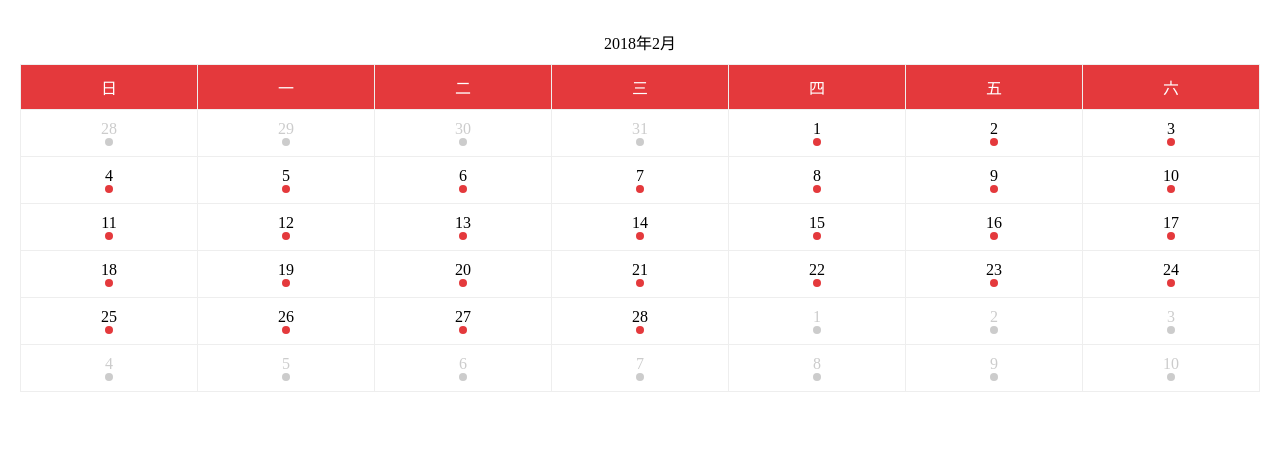
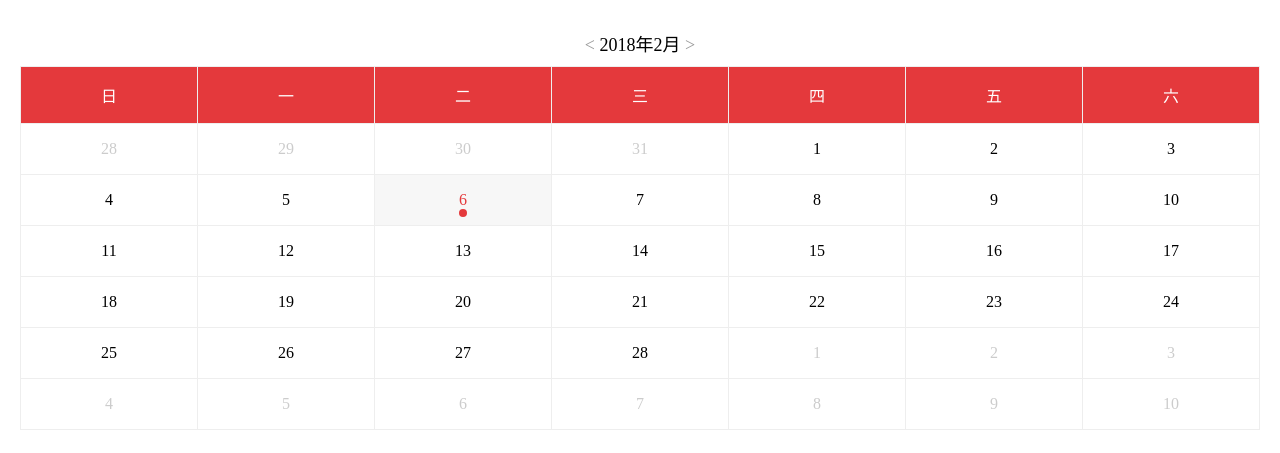
Before and after one commit to qwe3192359/demo, a plain HTML site: page calendar/index.html in a window 1280 px wide. Drawn offline with Linux system fonts and the light colour scheme.

Commit message:
新增切换上一月、下一月日历。当日日历高亮显示、增加灰色背景。

```diff
--- a/index.html
+++ b/calendar/index.html
@@ -7,41 +7,52 @@
         * {
             margin: 0
         }
-        #calendar{
+        .calendar{
             padding: 20px;
         }
-        #calendar .title{
+        .calendar .title{
             padding: 10px;
             text-align: center;
+            font-size: 18px;
         }
-        #calendar table{
+        .calendar .title span{
+            color: #999;
+        }
+        .calendar table{
             border-collapse:collapse;
             min-width: 300px;
             width: 100%;
         }
-        #calendar thead{
+        .calendar thead{
             background: #e4393c;
             color: #fff;
         }
-        #calendar td{
+        .calendar td{
             border: 1px solid #eee;
             text-align: center;
-            padding: 10px 0;
+            padding: 16px 0;
+            position: relative;
         }
-        #calendar span::after{
+        .calendar .bg-gray{
+            background: #f7f7f7;
+        }
+        .calendar .text-red{
+            color: #e4393c;
+        }
+        .calendar .text-red::after{
+            position: absolute;
+            left: 50%;
+            margin-left: -4px;
+            bottom: 8px;
             content: '';
             display: block;
             width: 8px;
             height: 8px;
             background: #e4393c;
-            margin: 0 auto;
             border-radius: 50%;
         }
-        #calendar .text-gray{
+        .calendar .text-gray{
             color: #ccc;
-        }
-        #calendar .text-gray::after{
-            background: #ccc;
         }
     </style>
 </head>
@@ -55,14 +66,16 @@
         function Calendar(obj) {
             this.id = obj.id;
             //今日日期
-            this.today = obj.date || new Date();
-            //本日月份
-            this.thisMonth = this.today.getMonth();
+            this.today = new Date();
 
+            //当前视图显示的年份
+            this.year = this.today.getFullYear();
+            //当前视图显示的月份
+            this.month = this.today.getMonth();
             //日历上显示的第一天的日期
             this.firstDay = this.getFirstDay(this.today);
             //初始化
-            this.init(this.firstDay,this.thisMonth);
+            this.update(this.firstDay,this.month);
         }
         //获取日历上显示的第一天
         Calendar.prototype.getFirstDay = function (date) {
@@ -76,10 +89,9 @@
         };
         //初始化
         Calendar.prototype.init = function (firstDay,month) {
-            console.log(month)
-            var today = this.today.getFullYear()+ '年' + (this.today.getMonth()+1) + '月';    //转换今日日期格式为YYYY年MM月
+            var today = this.year + '年' + (month+1) + '月';    //转换今日日期格式为YYYY年MM月
             //加载今日日期及日历表头dom
-            var headDom = '<div class="title">'+ today +'</div><table>'+
+            var headDom = '<div class="calendar"><div class="title"><span id="prevMonth"> < </span>'+ today +'<span id="nextMonth"> > </span></div><table>'+
                 '<thead>'+
                 '<tr>'+
                 '<td>日</td>'+
@@ -93,7 +105,7 @@
                 '</thead>'+
                 '<tbody id="calendarBody">'+
                 '</tbody>'+
-                '</table>';
+                '</table></div>';
             document.getElementById(this.id).innerHTML = headDom;
             //加载日期dom
             var bodyDom = '';
@@ -102,17 +114,26 @@
                 var rowDom = '';
                 for( var j = 0;j<7;j++ ){
                     var day = firstDay.getDate();
-                    if(firstDay.getMonth() === month){
-                        rowDom += '<td><span data-date="'+ this.dateFormat(firstDay) +'">'+ day +'</span></td>'
+                    if( firstDay.getMonth() === this.today.getMonth() && day === this.today.getDate() ){
+                        rowDom += '<td data-date="'+ this.dateFormat(firstDay) +'" class="bg-gray"><span class="text-red">'+ day +'</span></td>'
+                    }
+                    else if( firstDay.getMonth() === month ){
+                        rowDom += '<td data-date="'+ this.dateFormat(firstDay) +'"><span class="">'+ day +'</span></td>'
                     }
                     else{
-                        rowDom += '<td><span class="text-gray" data-date="'+ this.dateFormat(firstDay) +'">'+ day +'</span></td>'
+                        rowDom += '<td data-date="'+ this.dateFormat(firstDay) +'"><span class="text-gray" >'+ day +'</span></td>'
                     }
                     firstDay.setDate(firstDay.getDate()+1);
                 }
                 bodyDom += '<tr>'+ rowDom +'</tr>';
             }
             document.getElementById('calendarBody').innerHTML = bodyDom;
+            document.getElementById('prevMonth').onclick = () => {
+                this.prevMonth()
+            };
+            document.getElementById('nextMonth').onclick = () => {
+                this.nextMonth()
+            };
         };
         //转换日期格式为YYYY-MM-DD
         Calendar.prototype.dateFormat = function (date) {
@@ -123,18 +144,34 @@
         };
         //切换到下一月视图
         Calendar.prototype.nextMonth = function () {
-            this.thisMonth = this.thisMonth + 1;
-            var nextDay = this.today.setMonth(this.thisMonth);
-            var firstDay = this.getFirstDay(nextDay);
-            this.init(firstDay,this.thisMonth);
+            if(this.month === 11){
+                this.month = 0;
+                this.year += 1;
+            }
+            else{
+                this.month += 1;
 
+            }
+            this.update();
         };
         //切换到上一月视图
         Calendar.prototype.prevMonth = function () {
-            this.thisMonth = this.thisMonth - 1;
-            var nextDay = this.today.setMonth(this.thisMonth);
+            if(this.month === 0){
+                this.month = 11;
+                this.year -= 1
+            }
+            else{
+                this.month -= 1;
+
+            }
+            this.update();
+        };
+        //更新视图
+        Calendar.prototype.update = function () {
+            var today = new Date(this.today);
+            var nextDay = today.setMonth(this.month);
             var firstDay = this.getFirstDay(nextDay);
-            this.init(firstDay,this.thisMonth);
+            this.init(firstDay,this.month);
         };
         return new Calendar(obj)
     }
```
Also changed, not shown: calendar/README.md (added).
